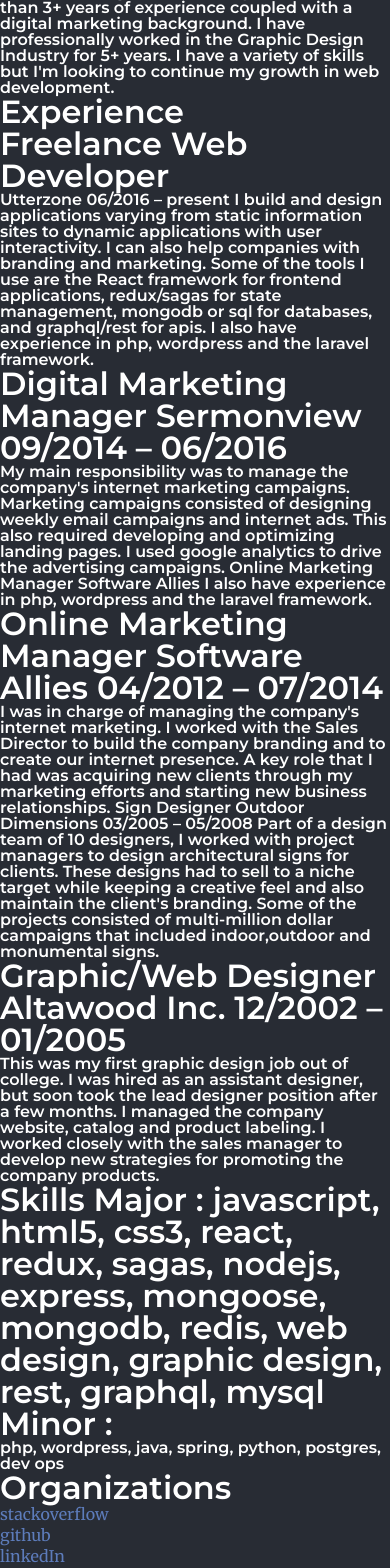
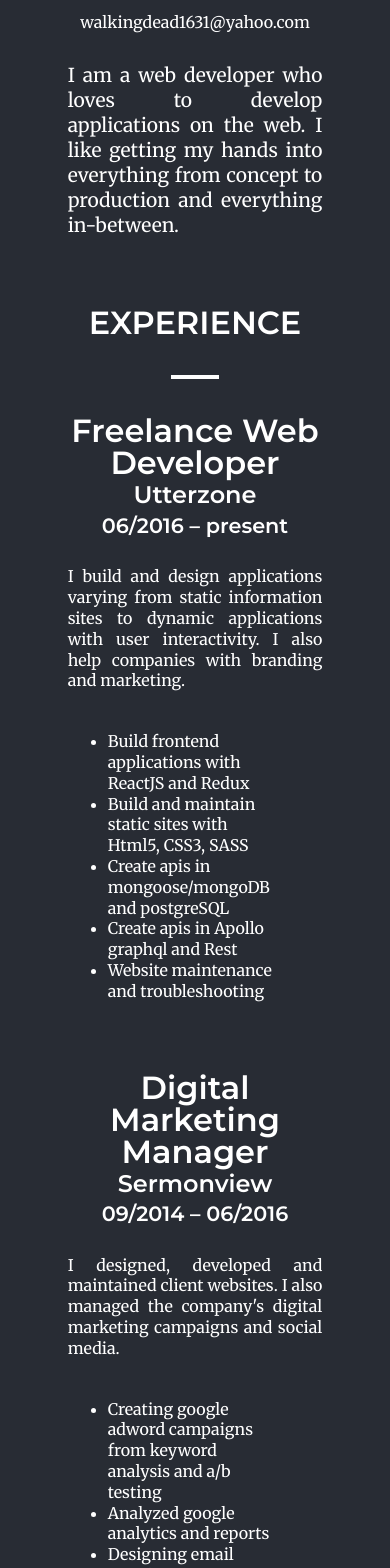
Before and after one commit to pak11273/portfolio, a React (Create React App) app: page /cv in a window 390 px wide. Shown: the part 160-1728 px from the top of the page. Built offline with nearby package versions, Linux system fonts and the light colour scheme.

Commit message:
cv page responsive

```diff
--- /dev/null
+++ b/src/assets/scss/components/_index.scss
@@ -0,0 +1,6 @@
+.pin {
+  background-color: $white;
+  height: 4px;
+  margin: 36px auto;
+  width: 3rem;
+}
--- a/src/assets/scss/index.scss
+++ b/src/assets/scss/index.scss
@@ -5,4 +5,6 @@
 @import "base/base";
 @import "vendor/animista";
 @import "theme";
+@import "components";
+@import "pages";
 @import "vendor/grid";
--- /dev/null
+++ b/src/assets/scss/pages/_cv.scss
@@ -0,0 +1,105 @@
+#cv-mast {
+  text-align: center;
+  -webkit-box-orient: vertical;
+  -webkit-box-direction: normal;
+  flex-direction: column;
+  margin-top: 40px;
+  p {
+    margin-top: 20px;
+    text-align: center;
+  }
+}
+
+.categories {
+  margin-top: 30px;
+  @include uppercase;
+  font-size: 2rem;
+}
+
+.cv__company {
+  font-family: $base-font-family;
+  font-size: 1.5rem;
+  text-align: center !important;
+}
+
+.cv__date {
+  margin-top: 5px;
+  font-size: 1.3rem;
+}
+
+.cv__section {
+  margin-top: 30px;
+  ul {
+    margin: 40px;
+    list-style-type: disc;
+    text-align: left;
+  }
+  p {
+    text-align: justify;
+  }
+}
+
+.cv__section:nth-child(2) {
+  p {
+    font-size: 1.2rem;
+  }
+}
+
+.cv__section:nth-child(3) {
+  margin-top: 40px;
+}
+
+.cv__section:nth-child(7) {
+  font-size: 30rem;
+  ul {
+    margin-bottom: 0;
+  }
+}
+
+.cv__section__skills__major {
+  h6 {
+    font-size: 1.5rem;
+  }
+  span {
+    font-size: 1rem;
+  }
+}
+
+.cv__section__skills__minor {
+  margin-top: 30px;
+  h6 {
+    font-size: 1.5rem;
+  }
+  span {
+    font-size: 1rem;
+  }
+}
+
+.cv__section__education {
+  p {
+    text-align: center;
+  }
+}
+.cv__section__skills__organizations {
+  margin-top: 60px;
+  ul {
+    margin-top: 20px;
+    margin-bottom: 300px;
+    display: -webkit-box;
+    -webkit-box-pack: center;
+    justify-content: center;
+    display: flex;
+    li:first-child {
+      margin-left: -9px;
+      list-style-type: none;
+    }
+    li {
+      margin-left: 30px;
+      list-style-type: disc;
+    }
+  }
+}
+
+.cv__section__copy {
+  margin-top: 30px;
+}
--- /dev/null
+++ b/src/assets/scss/pages/_index.scss
@@ -0,0 +1 @@
+@import "cv";
--- a/src/pages/cv.js
+++ b/src/pages/cv.js
@@ -2,86 +2,159 @@ import React from "react"
 
 const CV = () => {
   return (
-    <div>
-      <div id="cv-mast">
+    <div className="wrapper">
+      <section id="cv-mast" className="row center-xs">
         <h4>Isaac Pak</h4>
         <h6>Full Stack Web Developer</h6>
-        <h6>pak11273@yahoo.com</h6>
+        <p>walkingdead1631@yahoo.com</p>
+      </section>
+      <section className="cv__section row center-xs">
+        <p className="col-xs-8 col-md-6">
+          I am a web developer who loves to develop applications on the web. I
+          like getting my hands into everything from concept to production and
+          everything in-between.
+        </p>
+      </section>
+      <section className="cv__section row center-xs">
+        <div className="col-md-6 col-xs-8">
+          <h5 className="categories">Experience</h5>
+          <div className="pin" />
+          <h6>Freelance Web Developer</h6>
+          <p className="cv__company">Utterzone </p>
+          <h6 className="cv__date">06/2016 – present</h6>
+          <p className="cv__section__copy">
+            I build and design applications varying from static information
+            sites to dynamic applications with user interactivity. I also help
+            companies with branding and marketing.
+          </p>
+          <ul>
+            <li>Build frontend applications with ReactJS and Redux</li>
+            <li>Build and maintain static sites with Html5, CSS3, SASS</li>
+            <li> Create apis in mongoose/mongoDB and postgreSQL</li>
+            <li>Create apis in Apollo graphql and Rest</li>
+            <li>Website maintenance and troubleshooting</li>
+          </ul>
         </div>
-      <section>
-        <article>
-          I am a self taught web developer with more than 3+ years of experience
-          coupled with a digital marketing background. I have professionally
-          worked in the Graphic Design Industry for 5+ years. I have a variety
-          of skills but I'm looking to continue my growth in web development.
-        </article>
       </section>
-      <section>
-        <h6>Experience</h6>
-        <h6>Freelance Web Developer</h6>
-        <article>
-          Utterzone 06/2016 – present I build and design applications varying
-          from static information sites to dynamic applications with user
-          interactivity. I can also help companies with branding and marketing.
-          Some of the tools I use are the React framework for frontend
-          applications, redux/sagas for state management, mongodb or sql for
-          databases, and graphql/rest for apis. I also have experience in php,
-          wordpress and the laravel framework.
-        </article>
+      <section className="cv__section row center-xs">
+        <div className="col-md-6 col-xs-8">
+          <h6>Digital Marketing Manager</h6>
+          <p className="cv__company">Sermonview </p>
+          <h6 className="cv__date">09/2014 – 06/2016</h6>
+          <p className="cv__section__copy">
+            I designed, developed and maintained client websites. I also managed
+            the company's digital marketing campaigns and social media.
+          </p>
+          <ul>
+            <li>
+              Creating google adword campaigns from keyword analysis and a/b
+              testing
+            </li>
+            <li>Analyzed google analytics and reports</li>
+            <li>Designing email templates in MailChimp for mail marketing</li>
+            <li>Create landing pages for digital marketing campaigns</li>
+            <li>Maintained custom wordpress websites/plugins for clients</li>
+            <li>Developed php scripts to support client sites</li>
+          </ul>
+        </div>
       </section>
-      <section>
-        <h6>Digital Marketing Manager Sermonview 09/2014 – 06/2016</h6>
-        <article>
-          My main responsibility was to manage the company's internet marketing
-          campaigns. Marketing campaigns consisted of designing weekly email
-          campaigns and internet ads. This also required developing and
-          optimizing landing pages. I used google analytics to drive the
-          advertising campaigns. Online Marketing Manager Software Allies I also
-          have experience in php, wordpress and the laravel framework.
-        </article>
+      <section className="cv__section row center-xs">
+        <div className="col-md-6 col-xs-8">
+          <h6>Online Marketing Manager</h6>
+          <p className="cv__company">Software Allies</p>
+          <h6 className="cv__date">04/2012 – 07/2014</h6>
+          <p className="cv__section__copy">
+            I worked with the Sales Director to build the company branding and
+            to create our internet presence. Another key role that I played was
+            acquiring new clients through internet marketing efforts and
+            starting new business relationships.
+          </p>
+          <ul>
+            <li>Salesforce Certified Administrator</li>
+            <li>Project manager for several clients</li>
+            <li>Google Adwords Manager</li>
+            <li>Analyzed Google Analytics and reports</li>
+          </ul>
+        </div>
       </section>
-      <section>
-        <h6>Online Marketing Manager Software Allies 04/2012 – 07/2014</h6>
-        <article>
-          I was in charge of managing the company's internet marketing. I worked
-          with the Sales Director to build the company branding and to create
-          our internet presence. A key role that I had was acquiring new clients
-          through my marketing efforts and starting new business relationships.
-          Sign Designer Outdoor Dimensions 03/2005 – 05/2008 Part of a design
-          team of 10 designers, I worked with project managers to design
-          architectural signs for clients. These designs had to sell to a niche
-          target while keeping a creative feel and also maintain the client's
-          branding. Some of the projects consisted of multi-million dollar
-          campaigns that included indoor,outdoor and monumental signs.
-        </article>
+      <section className="cv__section row center-xs">
+        <div className="col-md-6 col-xs-8">
+          <h6>Sign Designer</h6>
+          <p className="cv__company">Outdoor Dimensions</p>
+          <h6 className="cv__date">03/2005 – 05/2008</h6>
+          <p className="cv__section__copy">
+            I was part of a design team that consisted of 10 designers. These
+            designs had to sell to a niche target while keeping a creative feel
+            and also maintain the client's branding. Some of the projects
+            consisted of large scale communities that included indoor, outdoor
+            and monumental signs.
+          </p>
+          <ul>
+            <li>Design architectural signs in Adobe</li>
+            <li>Illustrator/Photoshop</li>
+            <li>Design banners and flags</li>
+            <li>
+              Work closely with Sales reps and project managers to meet client
+              expectations
+            </li>
+            <li>Fast paced environment</li>
+          </ul>
+        </div>
       </section>
-      <section>
-        <h6>Graphic/Web Designer Altawood Inc. 12/2002 – 01/2005</h6>
-        <article>
-          This was my first graphic design job out of college. I was hired as an
-          assistant designer, but soon took the lead designer position after a
-          few months. I managed the company website, catalog and product
-          labeling. I worked closely with the sales manager to develop new
-          strategies for promoting the company products.
-        </article>
+      <section className="cv__section row center-xs">
+        <div className="col-md-6 col-xs-8">
+          <h6>Graphic/Web Designer</h6>
+          <p className="cv__company">Altawood Inc.</p>
+          <h6 className="cv__date">12/2002 – 01/2005</h6>
+          <p className="cv__section__copy">
+            This was my first graphic design job out of college. I was hired as
+            an assistant designer, but soon took the lead designer position
+            after a few months. I worked closely with the sales manager to
+            develop new strategies for promoting the company products.
+          </p>
+          <ul>
+            <li>Built and maintained the company’s ecommerce site</li>
+            <li>Designed the company catalog with QuarksExpress</li>
+            <li>Designed product labels and ads with QuarksExpress</li>
+            <li>Maintained and updated all company marketing assets</li>
+          </ul>
+        </div>
       </section>
-      <section id="skills">
-        <h6>
-          {" "}
-          Skills Major :{" "}
-          <span>
-            {" "}
+      <section className="cv__section cv__section__skills__major row center-xs">
+        <div className="col-md-6 col-xs-8">
+          <h5 className="cv__section__skills categories">Skills</h5>
+          <div className="pin" />
+          <h6>Major</h6>
+          <p>
             javascript, html5, css3, react, redux, sagas, nodejs, express,
             mongoose, mongodb, redis, web design, graphic design, rest, graphql,
             mysql
-          </span>
-        </h6>
-        <h6>Minor : </h6>
-        <span>php, wordpress, java, spring, python, postgres, dev ops</span>
+          </p>
+          <h6 className="cv__section__skills__minor ">Minor</h6>
+          <p>php, wordpress, java, spring, python, postgres, dev ops</p>
+        </div>
       </section>
-      <section id="organizations">
+      <section className="cv__section cv__section__skills__major cv__section__education row center-xs">
+        <div className="col-md-6 col-xs-8">
+          <h5 className="cv__section__skills categories">Education</h5>
+          <div className="pin" />
+          <h6>Westwood College - Ft.worth, TX</h6>
+          <p>Associates of Graphic Design</p>
+        </div>
+      </section>
+      <section className="cv__section row center-xs cv__section__skills__organizations">
+        <div className="col-md-6 col-xs-8">
           <h6>Organizations</h6>
           <ul>
+            <li>
+              <a
+                href="https://www.youtube.com/user/pak11273/videos?view_as=subscriber"
+                target="_blank"
+                rel="noopener noreferrer"
+              >
+                youtube
+              </a>
+            </li>
             <li>
               <a
                 href="http://stackoverflow.com/users/1991020/isaac-pak"
@@ -110,6 +183,7 @@ const CV = () => {
               </a>
             </li>
           </ul>
+        </div>
       </section>
     </div>
   )
```
Also changed, not shown: src/assets/scss/theme/_index.scss (+0 -7 lines). Lines whose indentation alone changed are shown as unchanged.
